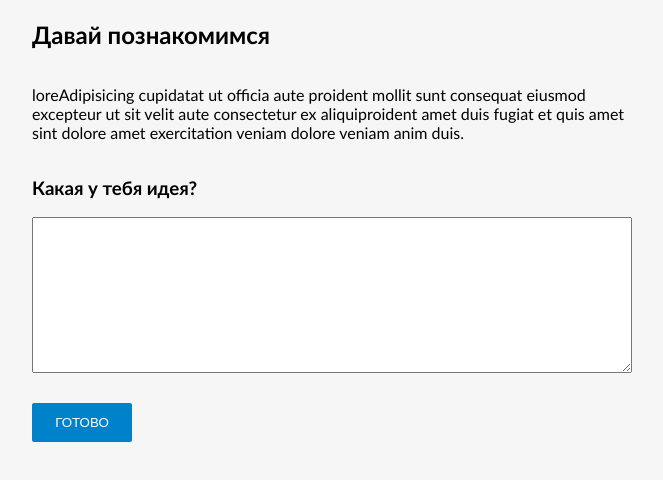
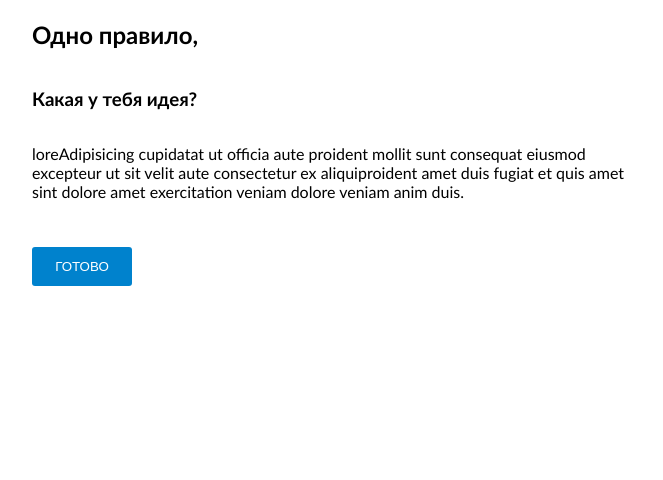
Before and after one commit to konstantin-sherykhalin/KaK-3aIIycTuTb-CTAPTAII, a React (Create React App) app: page /three in a window 1280 px wide. Shown: the top 480 px of the page, without its empty margins (308-971 px from the left). Built offline with nearby package versions, Linux system fonts and the light colour scheme.

Commit message:
lenar-2019

```diff
--- a/src/App.css
+++ b/src/App.css
@@ -33,7 +33,7 @@
 
 
 body{
-  background-color: #F6F6F6;
+
 }
 
 .container{
@@ -45,12 +45,12 @@ body{
   padding: 12px 10px;
   margin-top: 30px;
   width: 100px;
-  background: #0082CB;
+  background: #0082CD;
   color: white;
   border: 0;
   outline: 0;
   text-transform: uppercase;
-  border-radius: 2px;
+  border-radius: 3px;
   cursor: pointer;
 }
 .first-q,
--- a/src/components/3/layout.js
+++ b/src/components/3/layout.js
@@ -3,10 +3,9 @@ import React from 'react';
 export default () =>  (
 	<div className="container">
           <div className="first-q">
-              <h2>Давай познакомимся</h2>
+              <h2>Одно правило, </h2>
+              <h3>Какая у тебя идея?</h3>
               <p>loreAdipisicing cupidatat ut officia aute proident mollit sunt consequat eiusmod excepteur ut sit velit aute consectetur ex aliquiproident amet duis fugiat et quis amet sint dolore amet exercitation veniam dolore veniam anim duis.</p>
-              <h3>Какая у тебя идея?</h3>
-              <textarea rows="10"></textarea>
               <input type="submit" className="button" value="Готово" />
           </div>
     </div>
```
